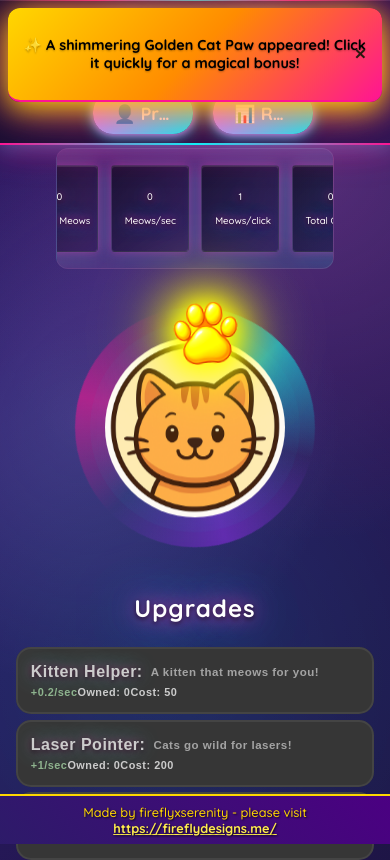
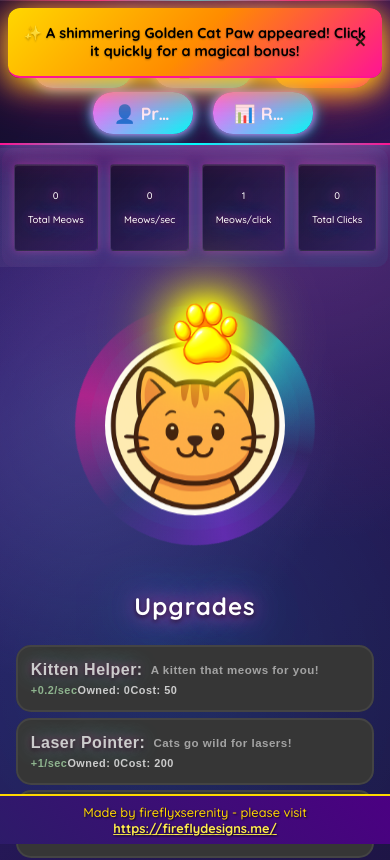
Before and after one commit to fireflyxserenity/meowclicker, a plain HTML site: page index.html in a window 390 px wide. Shown: the top 860 px of the page. Drawn offline with Linux system fonts and the light colour scheme; a script that the page names is missing.

Commit message:
Update style.css

```diff
--- a/style.css
+++ b/style.css
@@ -230,9 +230,9 @@ body::before {
     right: 0;
     background: linear-gradient(135deg, #ffd700 0%, #ff8c00 50%, #ff1493 100%);
     color: #000;
-    padding: 1rem;
+    padding: 0.5rem 1rem;
     font-weight: bold;
-    font-size: 1rem;
+    font-size: 0.9rem;
     text-align: center;
     box-shadow:
         0 4px 20px rgba(255, 215, 0, 0.8),
@@ -241,12 +241,12 @@ body::before {
     display: flex;
     justify-content: center;
     align-items: center;
-    gap: 1rem;
+    gap: 0.5rem;
     animation: bannerSlideDown 0.5s ease-out, bannerGlow 2s ease-in-out infinite;
     text-shadow: 0 1px 2px rgba(0, 0, 0, 0.3);
     border-bottom: 2px solid #ff1493;
     pointer-events: auto;
-    min-height: 60px;
+    min-height: 40px;
 }
 
 @keyframes bannerSlideDown {
@@ -605,17 +605,16 @@ body::before {
         0 0 10px #ff1493,
         0 0 20px #00ffff,
         0 2px 4px rgba(0, 0, 0, 0.8);
-    background: linear-gradient(135deg, rgba(255, 20, 147, 0.1), rgba(0, 255, 255, 0.1));
+    background: linear-gradient(135deg, rgba(255, 20, 147, 0.05), rgba(0, 255, 255, 0.05));
     backdrop-filter: blur(10px);
     border-radius: 12px;
-    padding: 0.4rem 1rem;
+    padding: 0.4rem 0.5rem;
     margin-top: 0.4rem;
     max-width: 600px;
     margin-left: auto;
     margin-right: auto;
-    border: 1px solid rgba(255, 255, 255, 0.1);
     position: relative;
-    overflow: hidden;
+    overflow: visible;
     min-height: 35px;
     align-items: center;
 }
@@ -815,8 +814,10 @@ body::before {
     }
 
     .achievement-banner {
-        padding: 0.6rem 1rem;
-        font-size: 0.8rem;
+        padding: 0.4rem 0.8rem;
+        font-size: 0.75rem;
+        min-height: 32px;
+        gap: 0.4rem;
     }
 
     .header {
@@ -874,13 +875,15 @@ body::before {
         display: flex;
         flex-direction: row;
         gap: 0.2rem;
-        max-width: 320px;
+        max-width: 95vw;
         margin: 0.2rem auto 0.5rem auto;
-        padding: 0.2rem 0.5rem;
+        padding: 0.2rem 0.3rem;
         min-height: 26px;
         font-size: 0.75rem;
         justify-content: center;
         align-items: center;
+        border: none;
+        overflow: visible;
     }
 
     .stat {
@@ -907,6 +910,9 @@ body::before {
         margin: 1rem auto;
         touch-action: manipulation;
         -webkit-tap-highlight-color: transparent;
+        pointer-events: auto;
+        z-index: 100;
+        position: relative;
     }
 
     .cat-img {
@@ -920,6 +926,7 @@ body::before {
         box-shadow: none !important;
         filter: none !important;
         border: none !important;
+        pointer-events: none !important;
     }
 
     #catFallback {
@@ -1043,13 +1050,15 @@ body::before {
         display: flex;
         flex-direction: row;
         gap: 0.15rem;
-        max-width: 260px;
+        max-width: 95vw;
         margin: 0.15rem auto 0.3rem auto;
-        padding: 0.15rem 0.4rem;
+        padding: 0.15rem 0.2rem;
         min-height: 20px;
         font-size: 0.7rem;
         justify-content: center;
         align-items: center;
+        border: none;
+        overflow: visible;
     }
 
     .stat {
@@ -1069,6 +1078,9 @@ body::before {
         border-width: 4px;
         touch-action: manipulation;
         -webkit-tap-highlight-color: transparent;
+        pointer-events: auto;
+        z-index: 100;
+        position: relative;
     }
 
     .cat-img {
@@ -1082,6 +1094,7 @@ body::before {
         box-shadow: none !important;
         filter: none !important;
         border: none !important;
+        pointer-events: none !important;
     }
 
     #catFallback {
```
